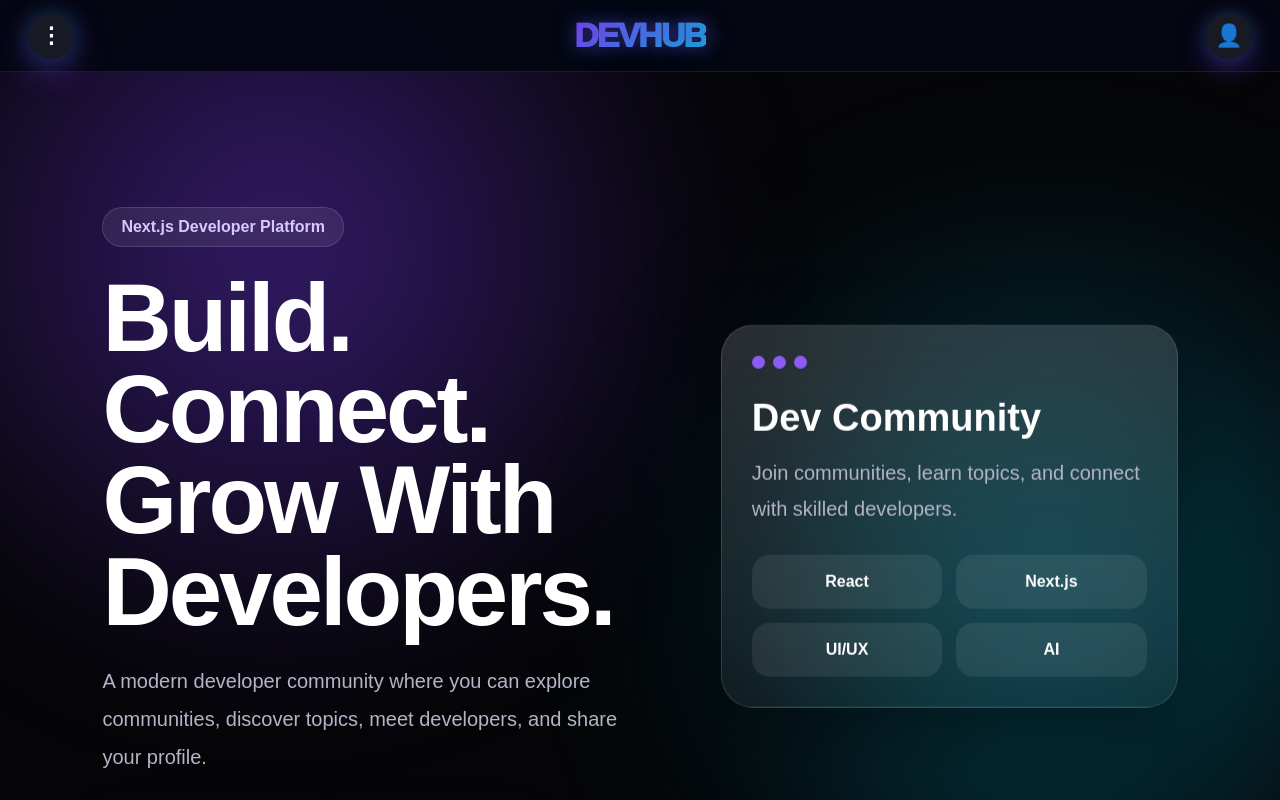
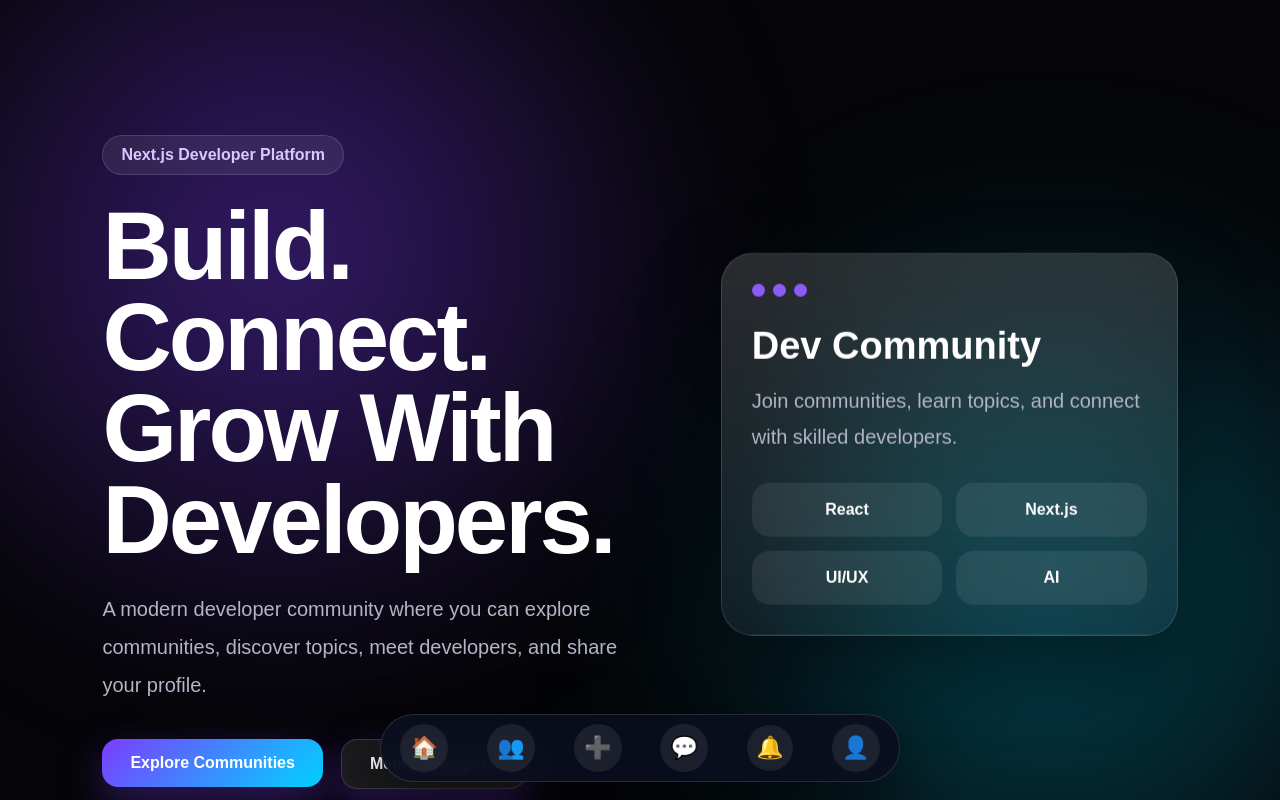
Before and after one commit to abd378/dev-community-project, a Next.js app: page / in a window 1280 px wide. Shown: the top 800 px of the page. Built offline with nearby package versions, Linux system fonts and the light colour scheme; no server answers.

Commit message:
move navbar to bottom

```diff
--- a/app/globals.css
+++ b/app/globals.css
@@ -3686,3 +3686,61 @@ body {
 .side-dropdown-menu {
   top: 58px !important;
 }
+.bottom-navbar {
+  position: fixed;
+  left: 50%;
+  bottom: 18px;
+  transform: translateX(-50%);
+  width: min(94%, 520px);
+  height: 68px;
+  z-index: 999999;
+
+  display: flex;
+  align-items: center;
+  justify-content: space-around;
+
+  border-radius: 999px;
+  background: rgba(10, 15, 30, 0.92);
+  backdrop-filter: blur(18px);
+  border: 1px solid rgba(255, 255, 255, 0.12);
+  box-shadow: 0 20px 60px rgba(0, 0, 0, 0.45);
+}
+
+.bottom-nav-item,
+.instagram-nav-icon {
+  width: 48px;
+  height: 48px;
+  border-radius: 50%;
+
+  display: inline-flex;
+  align-items: center;
+  justify-content: center;
+
+  color: white;
+  text-decoration: none;
+  font-size: 22px;
+
+  background: rgba(255, 255, 255, 0.08);
+  position: relative;
+}
+
+.instagram-badge {
+  position: absolute;
+  top: -4px;
+  right: -4px;
+  min-width: 19px;
+  height: 19px;
+  padding: 0 6px;
+  border-radius: 999px;
+  background: #ef4444;
+  color: white;
+  font-size: 11px;
+  font-weight: 900;
+  display: flex;
+  align-items: center;
+  justify-content: center;
+}
+
+body {
+  padding-bottom: 100px;
+}
--- a/components/Navbar.tsx
+++ b/components/Navbar.tsx
@@ -3,39 +3,13 @@ import NotificationBadge from "@/components/NotificationBadge";
 
 export default function Navbar() {
   return (
-    <nav className="navbar">
-      <div className="navbar-left-section">
-        <details className="menu-details">
-          <summary className="three-dots-btn">⋮</summary>
-
-          <div className="side-dropdown-menu">
-            <Link href="/">Home</Link>
-            <Link href="/communities">Communities</Link>
-            <Link href="/topics">Topics</Link>
-            <Link href="/developers">Developers</Link>
-            <Link href="/dashboard">Dashboard</Link>
-            <Link href="/posts">Posts</Link>
-            <Link href="/projects">Projects</Link>
-            <Link href="/chat">Chat</Link>
-          </div>
-        </details>
-      </div>
-
-      <Link href="/" className="logo">
-        DEVHUB
-      </Link>
-
-      <details className="profile-menu">
-        <summary className="profile-icon">👤</summary>
-
-        <div className="profile-dropdown">
-          <Link href="/stories">Stories</Link>
-          <NotificationBadge />
-          <Link href="/profile">Profile</Link>
-          <Link href="/login">Login</Link>
-          <Link href="/signup">Signup</Link>
-        </div>
-      </details>
+    <nav className="bottom-navbar">
+      <Link href="/" className="bottom-nav-item">🏠</Link>
+      <Link href="/developers" className="bottom-nav-item">👥</Link>
+      <Link href="/posts" className="bottom-nav-item">➕</Link>
+      <Link href="/chat" className="bottom-nav-item">💬</Link>
+      <NotificationBadge />
+      <Link href="/profile" className="bottom-nav-item">👤</Link>
     </nav>
   );
 }
```
